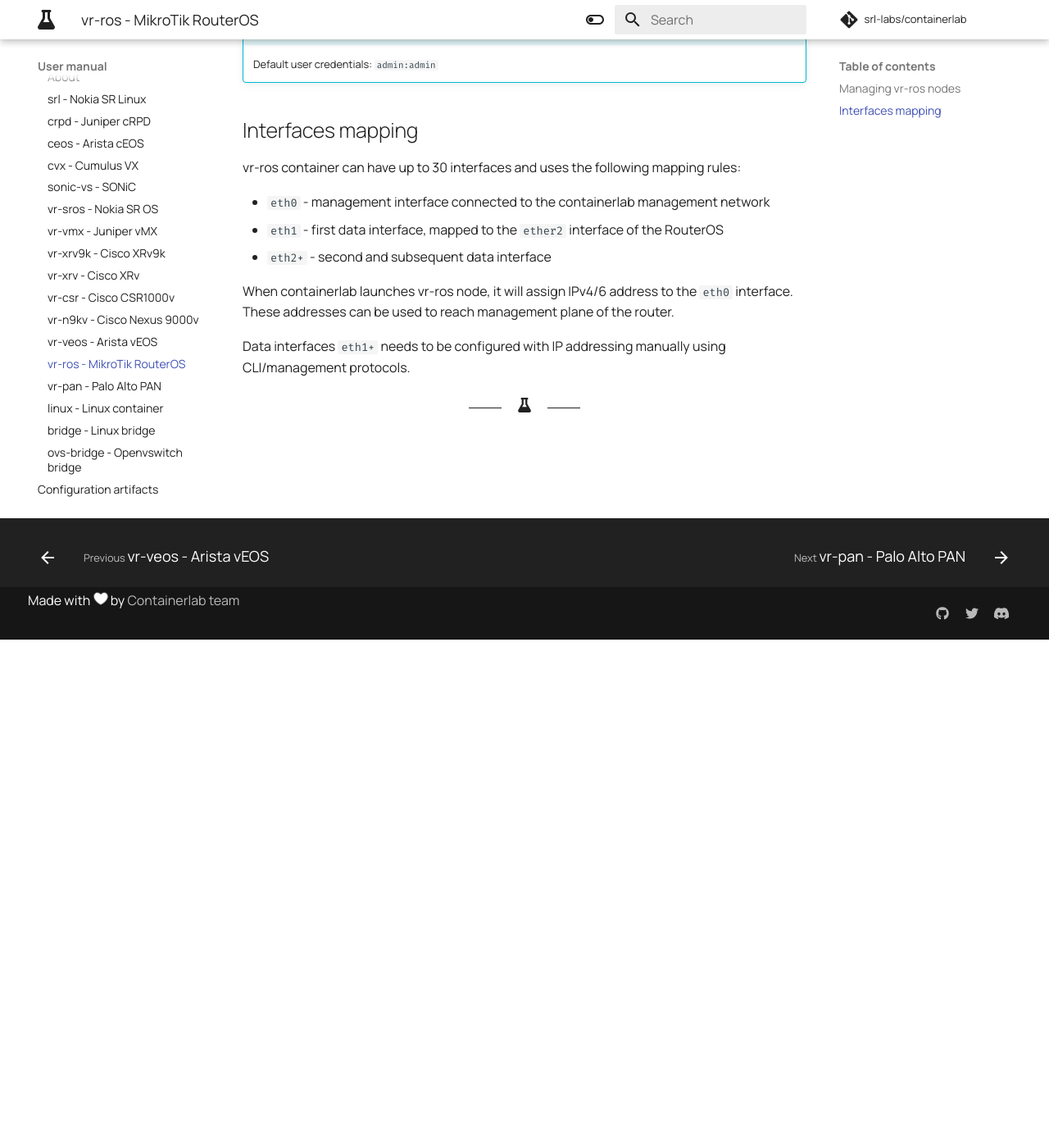
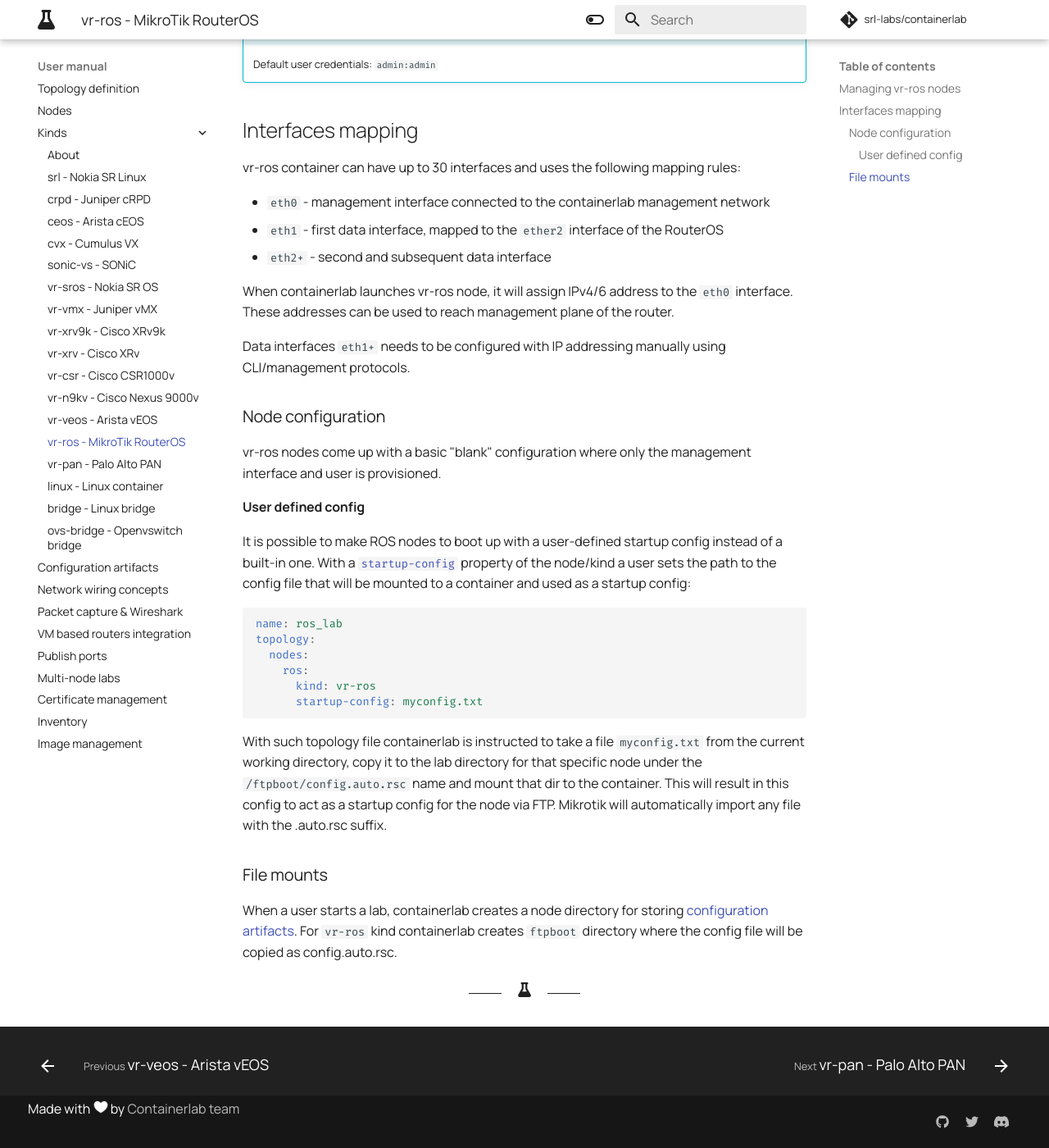
Before and after one commit to srl-labs/containerlab, an MkDocs documentation site: the page built from docs/manual/kinds/vr-ros.md, in a window 1280 px wide and 1400 px high, scrolled down 620 px. Shown: the whole window at 82% size. Built offline with MkDocs 1.6.1 and Material for MkDocs 9.7.7, drawn with Linux system fonts in a browser that asks for light colours; comment, search, counter and statistics services are not loaded.

Commit message:
Updated vr-ros to support startup configs

````diff
--- a/docs/manual/kinds/vr-ros.md
+++ b/docs/manual/kinds/vr-ros.md
@@ -12,10 +12,17 @@ MikroTik RouterOS node launched with containerlab can be managed via the followi
     docker exec -it <container-name/id> bash
     ```
 === "CLI"
-    to connect to the vEOS CLI
+    to connect to the vr-ros CLI
     ```bash
     ssh admin@<container-name/id>
     ```
+=== "Telnet"
+    serial port (console) is exposed over TCP port 5000:
+    ```bash
+    # from container host
+    telnet <node-name> 5000
+    ```
+    You can also connect to the container and use `telnet localhost 5000` if telnet is not available on your container host.
 
 !!!info
     Default user credentials: `admin:admin`
@@ -30,3 +37,23 @@ vr-ros container can have up to 30 interfaces and uses the following mapping rul
 When containerlab launches vr-ros node, it will assign IPv4/6 address to the `eth0` interface. These addresses can be used to reach management plane of the router.
 
 Data interfaces `eth1+` needs to be configured with IP addressing manually using CLI/management protocols.
+
+### Node configuration
+vr-ros nodes come up with a basic "blank" configuration where only the management interface and user is provisioned.
+
+#### User defined config
+It is possible to make ROS nodes to boot up with a user-defined startup config instead of a built-in one. With a [`startup-config`](../nodes.md#startup-config) property of the node/kind a user sets the path to the config file that will be mounted to a container and used as a startup config:
+
+```yaml
+name: ros_lab
+topology:
+  nodes:
+    ros:
+      kind: vr-ros
+      startup-config: myconfig.txt
+```
+
+With such topology file containerlab is instructed to take a file `myconfig.txt` from the current working directory, copy it to the lab directory for that specific node under the `/ftpboot/config.auto.rsc` name and mount that dir to the container. This will result in this config to act as a startup config for the node via FTP. Mikrotik will automatically import any file with the .auto.rsc suffix.
+
+### File mounts
+When a user starts a lab, containerlab creates a node directory for storing [configuration artifacts](../conf-artifacts.md). For `vr-ros` kind containerlab creates `ftpboot` directory where the config file will be copied as config.auto.rsc.
````
Also changed, not shown: 1 other file.
